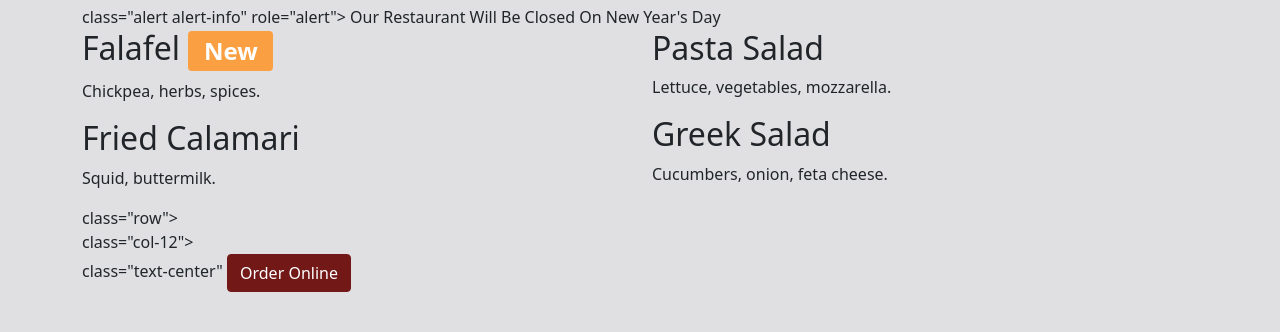
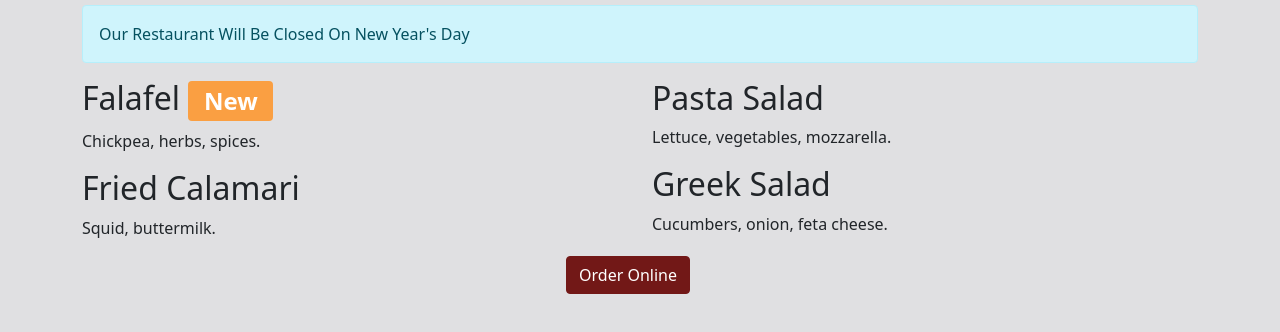
Before and after one commit to JohannesOostenbrink/MyHtmlCSSJavaScript, a plain HTML site: page Working With Bootstrap Components/index.html in a window 1280 px wide. Shown: the part 266-598 px from the top of the page. Drawn offline with Linux system fonts and the light colour scheme.

Commit message:
Fixed a Bug

```diff
--- a/Working With Bootstrap Components/index.html
+++ b/Working With Bootstrap Components/index.html
@@ -18,7 +18,7 @@
                 <div class="text-center">
                     <h1>Our Menu</h1>
                 </div>
-                <div>class="alert alert-info" role="alert">
+                <div class="alert alert-info" role="alert">
                     Our Restaurant Will Be Closed On New Year's Day
                 </div>
             </div>
@@ -36,9 +36,9 @@
                 <h2>Greek Salad</h2>
                 <p>Cucumbers, onion, feta cheese.</p>
             </div>
-            <div>class="row">
-                <div>class="col-12">
-                    <div>class="text-center"
+            <div class="row">
+                <div class="col-12">
+                    <div class="text-center">
                         <button type="button" class="btn btn-primary">Order Online</button>
                     </div>
 
```
